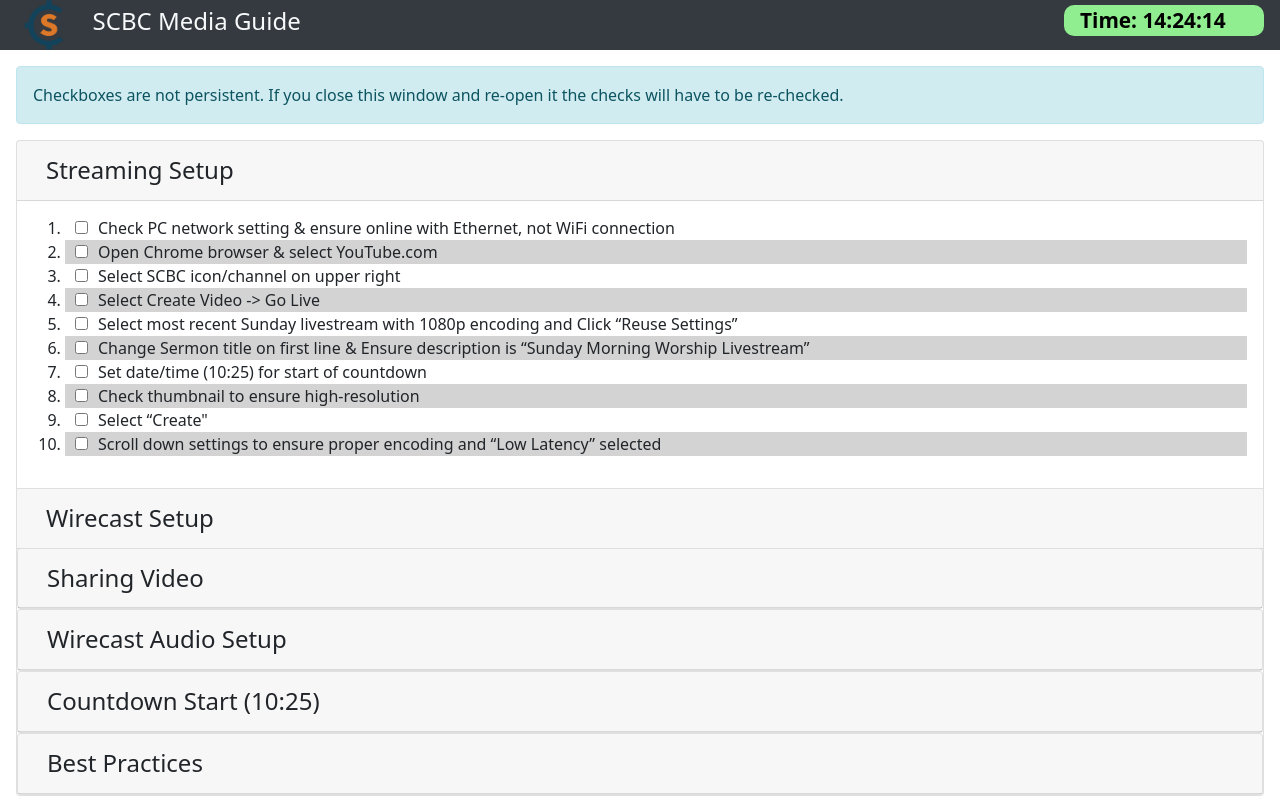
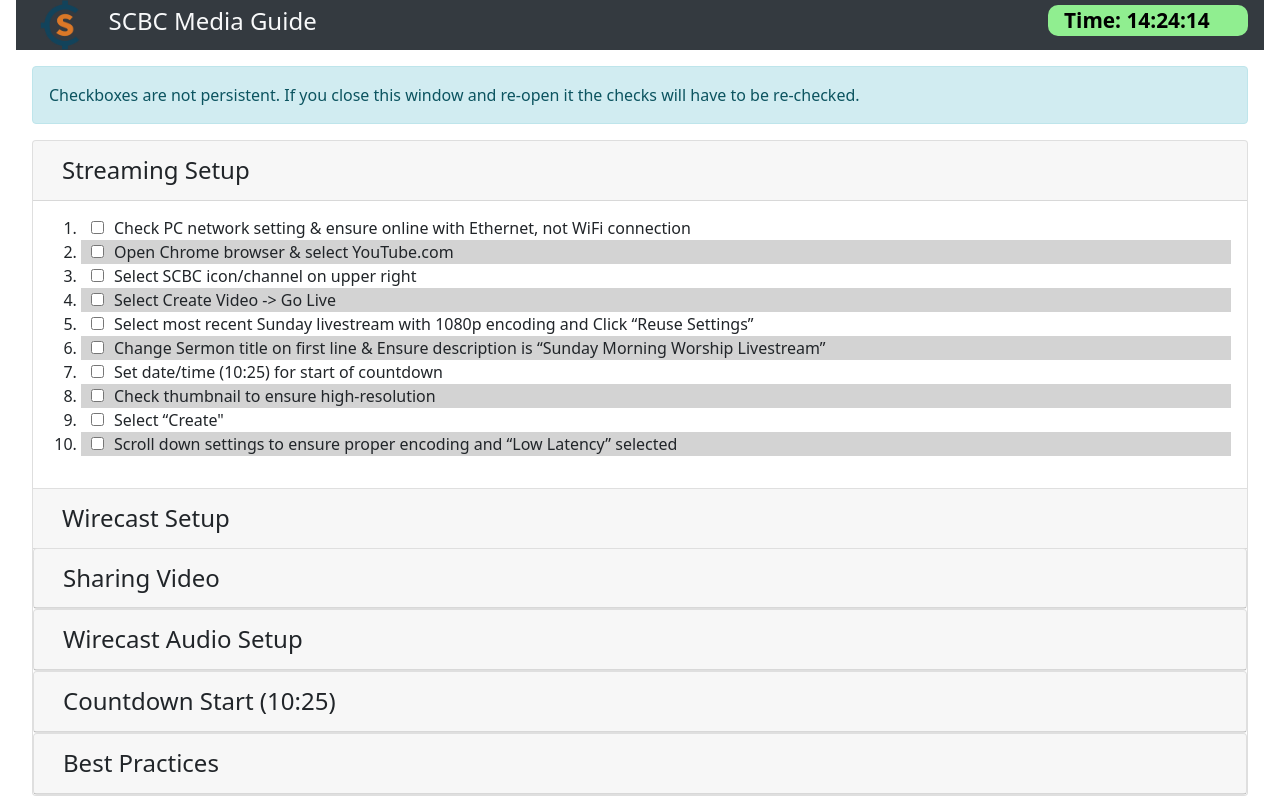
Before and after one commit to Greavesj57/media-guide, a plain HTML site: page index.html in a window 1280 px wide. Drawn offline with Linux system fonts and the light colour scheme.

Commit message:
Update index.html
Wrapped in col-12 changed title

```diff
--- a/index.html
+++ b/index.html
@@ -3,9 +3,6 @@
 <head>
     <meta charset="UTF-8">
     <meta name="viewport" content="width=device-width, initial-scale=1.0">
-    <title>Document</title>
-	<meta charset="UTF-8">
-	<meta name="viewport" content="width=device-width, initial-scale=">
     <title>SCBC Media Ops</title>
     <link rel="stylesheet" href="css/bootstrap.min.css">
     <link rel="stylesheet" href="css/main.css">
@@ -13,7 +10,10 @@
 </head>
 
 <body onload=startTime(); >
-    <nav class="sticky-top navbar-dark bg-dark text-light">
+	<div class="container-fluid">
+		<div class="row">
+			<div class="col-12">
+			 <nav class="sticky-top navbar-dark bg-dark text-light">
       <div class="container-fluid">
             <div class="row">
                 <div class="col-12">
@@ -28,7 +28,8 @@
       </div>
 
     </nav>
-    <div class="container-fluid ">
+
+	<div class="container-fluid ">
         <div class="alert alert-info my-3" role="alert">
             Checkboxes are not persistent. If you close this window and re-open it the checks will have to be re-checked.
           </div>
@@ -195,6 +196,12 @@
               </div>
           </div>
     </div>
+			</div>
+		</div>
+	</div>
+
+
+
       <script src="js/bootstrap.bundle.min.js"></script>
 </body>
 </html>
```
